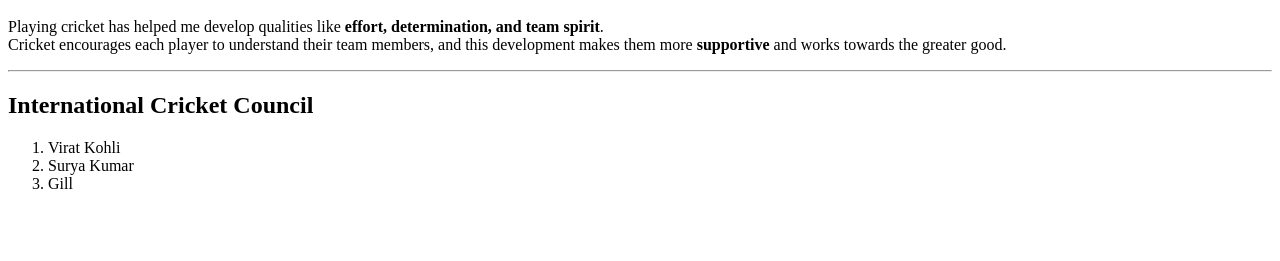
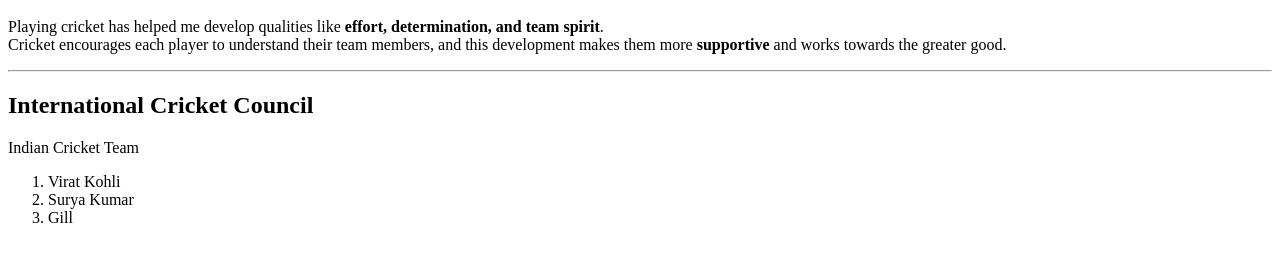
Before and after one commit to 44-563-Web-Apps-S23/44563-webapps-assignment-3-Raghunw, a plain HTML site: page index.html in a window 1280 px wide. Shown: the part 101-362 px from the top of the page. Drawn offline with Linux system fonts and the light colour scheme.

Commit message:
team name added

```diff
--- a/index.html
+++ b/index.html
@@ -15,7 +15,9 @@
       <h2>
         International Cricket Council
       </h2>
-
+        <p>
+            Indian Cricket Team
+        </p>
       <ol>
         <li> Virat Kohli</li>
         <li> Surya Kumar</li>
```
